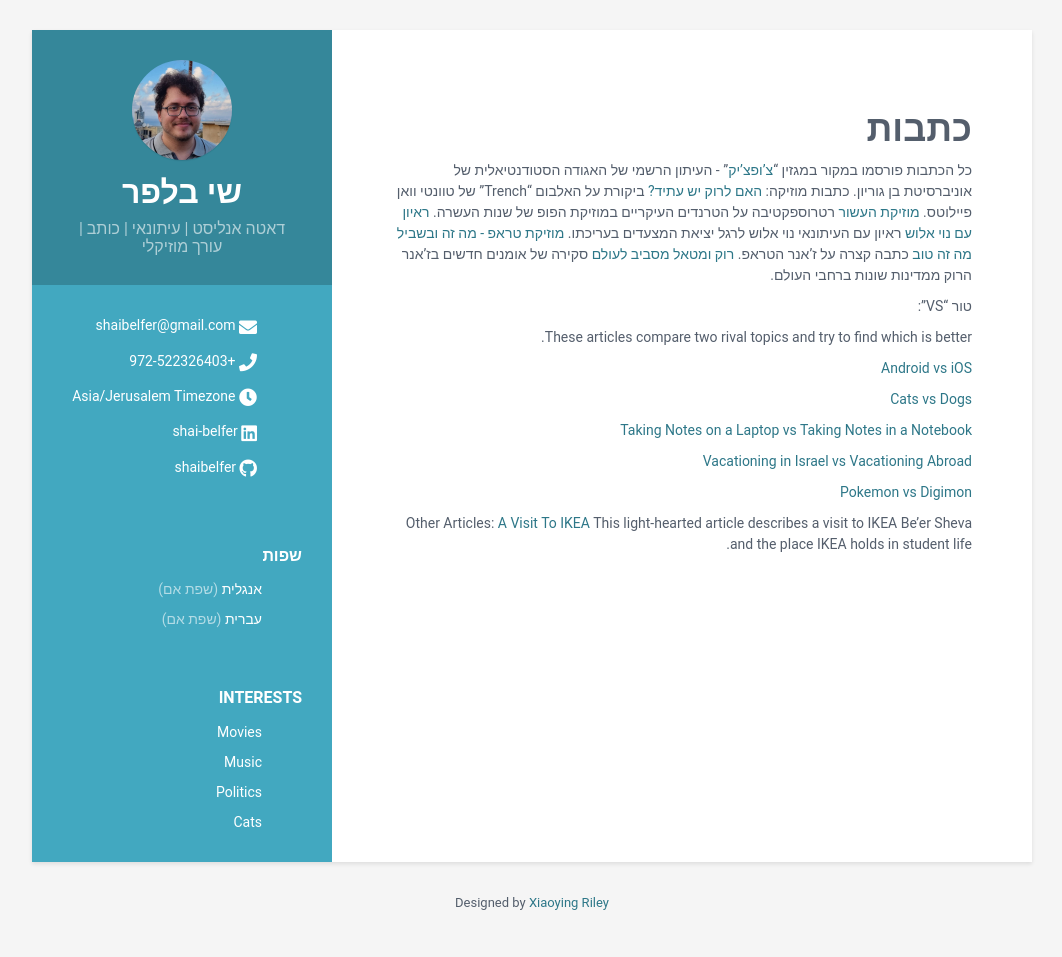
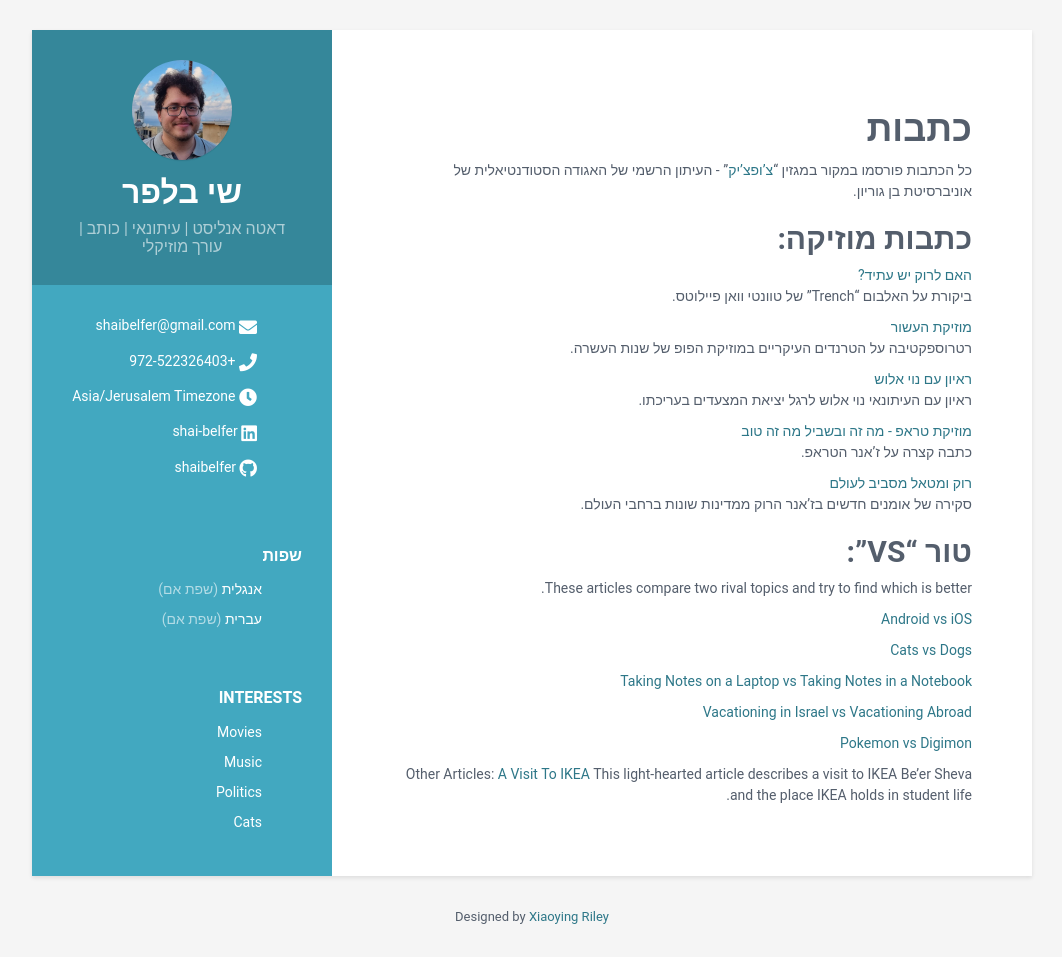
Before and after one commit to ShaiBelfer/shaibelfer.github.io, a Jekyll site: the page built from articles_heb.md, in a window 1280 px wide. Shown: the whole page, without its empty margins (108-1170 px from the left). Built offline with Jekyll 4.4.1, drawn with Linux system fonts in a browser that asks for light colours; our own code applies the rules of GitHub Pages for plain Markdown files.

```diff
--- a/articles_heb.md
+++ b/articles_heb.md
@@ -6,19 +6,25 @@ permalink: /articles_heb
 # כתבות
 
 כל הכתבות פורסמו במקור במגזין "[צ'ופצ'יק](https://he.wikipedia.org/wiki/%D7%A6%27%D7%95%D7%A4%D7%A6%27%D7%99%D7%A7_(%D7%A2%D7%99%D7%AA%D7%95%D7%9F))" - העיתון הרשמי של האגודה הסטודנטיאלית של אוניברסיטת בן גוריון.
-כתבות מוזיקה:
+
+## כתבות מוזיקה:
+
 [האם לרוק יש עתיד?](/articles/shai article - 21 pilots.pdf)
 ביקורת על האלבום "Trench" של טוונטי וואן פיילוטס.
+
 [מוזיקת העשור](/articles/shai article - 2010s music.pdf)
 רטרוספקטיבה על הטרנדים העיקריים במוזיקת הפופ של שנות העשרה.
+
 [ראיון עם נוי אלוש](/articles/Shai Article - Noy Alooshe.pdf)
 ראיון עם העיתונאי נוי אלוש לרגל יציאת המצעדים בעריכתו.
+
 [מוזיקת טראפ - מה זה ובשביל מה זה טוב](/articles/Shai Article - trap music.pdf)
 כתבה קצרה על ז'אנר הטראפ.
+
 [רוק ומטאל מסביב לעולם](/articles/Shai article - intl rock.pdf)
 סקירה של אומנים חדשים בז'אנר הרוק ממדינות שונות ברחבי העולם.
 
-טור "VS":
+## טור "VS":
 
 These articles compare two rival topics and try to find which is better.
 
```
Also changed, not shown: _data/data.yml (+4 -4 lines).
